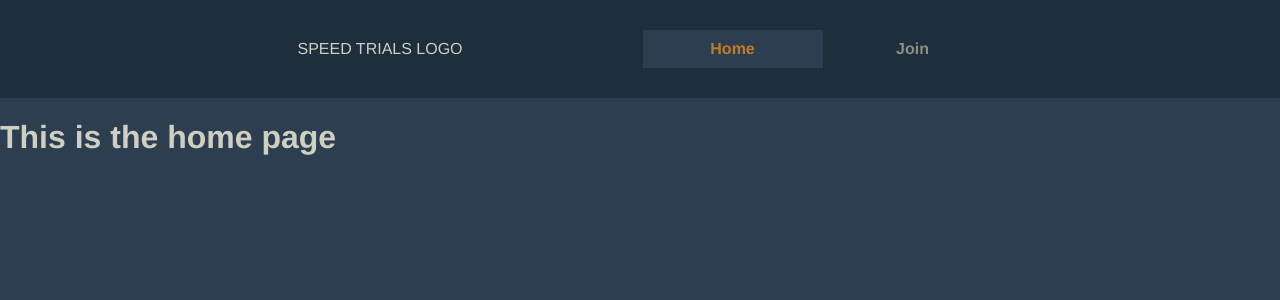
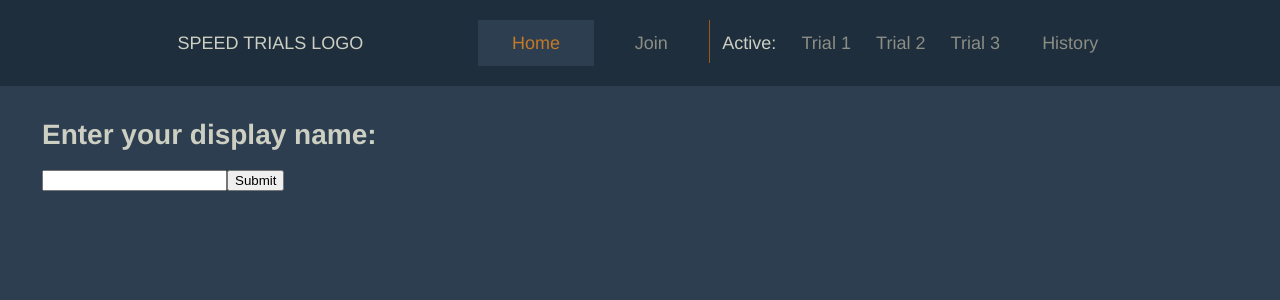
Before and after one commit to Hegemege/speed-trials, a Vue app: page / in a window 1280 px wide. Shown: the top 300 px of the page. Built offline with nearby package versions, Linux system fonts and the light colour scheme.

Commit message:
More navbar functionality and player name set

```diff
--- a/src/App.vue
+++ b/src/App.vue
@@ -4,28 +4,97 @@
             <div id="nav-logo">
                 <span>SPEED TRIALS LOGO</span>
             </div>
+            <div class="nav-mobile-separator"></div>
             <div id="nav-links" class="flex-container">
                 <router-link to="/">Home</router-link>
                 <router-link to="/join">Join</router-link>
+
+                <div class="nav-player-container" v-if="getPlayerName">
+                    <div class="nav-mobile-separator"></div>
+                    <div class="nav-separator"></div>
+                    <div class="flex-container flex-container-vertical nav-player-name-display">
+                        <span v-on:click="resetName"
+                        v-on:mouseover="showReset = true"
+                        v-on:mouseleave="showReset = false">
+                        {{ getPlayerName }}
+                        </span>
+                        <span class="nav-player-reset-text" v-show="showReset">
+                            Reset
+                        </span>
+                    </div>
+                </div>
+
+                <div class="nav-mobile-separator"></div>
+                <div class="nav-separator"></div>
+                <span>Active:</span>
+                <div v-for="(trial, index) in registeredTrials" :key="index" class="trial-link">
+                    <router-link :to="{ path: '/trial', query: { name: trial }}"
+                                 v-bind:class="{ inactive: !exactTrialActive(trial)}">
+                        {{ trial }}
+                    </router-link>
+                </div>
+                <div class="nav-mobile-separator"></div>
+                <router-link to="/history">History</router-link>
             </div>
         </div>
-        <router-view class="flex-container flex-container-vertical"></router-view>
+        <div v-if="getPlayerName">
+            <router-view class="content flex-container flex-container-vertical"></router-view>
+        </div>
+        <div v-else>
+            <PlayerNameInput class="content"></PlayerNameInput>
+        </div>
+
     </div>
 </template>
 
+
+
+
 <script lang="ts">
 import { Component, Vue } from "vue-property-decorator";
+import PlayerNameInput from "@/components/player-name-input.vue";
+import GlobalHelpers from "@/mixins.ts";
 
 @Component({
     components: {
-
+        PlayerNameInput
     },
     computed: {
-
-    }
+        registeredTrials() {
+            return ["Trial 1", "Trial 2", "Trial 3"];
+        },
+        getPlayerName() {
+            return this.$store.state["playerName"];
+        },
+    },
+    data: function() {
+        return {
+            showReset: false,
+        }
+    },
+    methods: {
+        exactTrialActive(trial: string) {
+            return this.$route.query["name"] === trial;
+        },
+        resetName() {
+            this.$data.showReset = false;
+            this.$store.dispatch("setPlayerName", "");
+        }
+    },
+    created: function() {
+        if (GlobalHelpers.methods.isLocalStorageSupported()) {
+            let playerName = localStorage.getItem("playerName");
+            if (playerName) {
+                this.$store.commit("setPlayerName", playerName);
+            }
+        }
+    },
 })
 export default class App extends Vue {}
 </script>
+
+
+
 
 <style lang="scss">
 @import "main.scss";
@@ -48,6 +117,10 @@ export default class App extends Vue {}
     flex-direction: column;
 }
 
+.flex-align-center {
+    align-items: center;
+}
+
 /* Page wide settings */
 
 body, html {
@@ -59,14 +132,33 @@ body, html {
     font-family: 'Avenir', Helvetica, Arial, sans-serif;
     -webkit-font-smoothing: antialiased;
     -moz-osx-font-smoothing: grayscale;
+    font-size: 14px;
     color: $common-text-color;
     background-color: $common-background-color;
+}
+
+/* Page content styling */
+
+.content {
+    padding-top: 1em;
+    padding-bottom: 1em;
+    padding-left: 1em;
+    padding-right: 1em;
+}
+
+@media (min-width: $mobile) {
+    .content {
+        padding-left: 3em;
+        padding-right: 3em;
+    }
 }
 
 /* Navbar styling */
 
 // Mobile navbar is a column
 #nav {
+    font-size: 18px;
+
     padding: 20px;
     cursor: default;
     background-color: $common-background-color-dark;
@@ -86,44 +178,78 @@ body, html {
 // Navbar link styles
 #nav a {
     color: $common-text-color-dark;
-    font-weight: bold;
+    font-size: 18px;
+    //font-weight: bold;
     text-decoration: none;
     cursor: pointer;
-    padding: 10px;
-}
+    padding: 0.7em;
 
-// Desktop navbar links should be fixed width blocks
-@media (min-width: $mobile) {
-    #nav a {
-        width: 10em;
+    // Desktop navbar links should be fixed width blocks
+    @media (min-width: $mobile) {
+        width: 5em;
         text-align: center;
     }
 }
 
+#nav span {
+    padding: 0.7em;
+}
+
 #nav-logo {
-    padding: 20px;
+    padding: 0.7em;
+    // Desktop navbar has a separator between logo and links
+    @media (min-width: $mobile) {
+        margin-right: 5em;
+    }
 }
 
 // Mobile navbar links are in a column
 #nav-links {
     flex-direction: column;
-}
-
-@media (min-width: $mobile) {
-    // Desktop navbar has a separator between logo and links
-    #nav-logo {
-        margin-right: 10em;
-    }
-
     // Desktop navbar links are in one row
-    #nav-links {
-        //flex: 3;
+    @media (min-width: $mobile) {
         flex-direction: row;
     }
 }
 
+#nav .nav-player-container {
+    display: flex;
+    flex-direction: column;
+    @media (min-width: $mobile) {
+        flex-direction: row;
+    }
+}
+
+#nav .nav-player-container:hover {
+    cursor: pointer;
+}
+
+#nav .nav-player-container .nav-player-reset-text {
+    padding: 0;
+    font-size: 10px;
+    text-align: center;
+    margin-top: -1em;
+}
+
+// Mobile separator in navbar
+#nav .nav-mobile-separator {
+    border-top: 1px solid $common-accent-color-dark;
+}
+
+@media (min-width: $mobile) {
+    #nav .nav-mobile-separator {
+        border: 0;
+    }
+
+    #nav .nav-separator {
+        height: 1em + 0.7em + 0.7em;
+        border-left: 1px solid $common-accent-color-dark;
+    }
+}
+
+
 // Navbar link styling
-#nav a:hover, #nav a.router-link-exact-active:hover {
+#nav a:hover, #nav a.router-link-exact-active:hover, #nav .trial-link a:hover {
     background-color: $common-background-color-light;
 }
 
@@ -135,4 +261,20 @@ body, html {
     color: $common-accent-color;
     background-color: $common-background-color;
 }
+
+/* Navbar trial section */
+
+#nav .trial-link {
+    display: flex;
+}
+
+#nav .trial-link a {
+    width: auto;
+}
+
+#nav .trial-link a.router-link-exact-active.inactive {
+    color: $common-text-color-dark;
+    background-color: inherit;
+}
+
 </style>
--- /dev/null
+++ b/src/components/player-name-input.vue
@@ -0,0 +1,34 @@
+<template>
+    <div class="player-name-input">
+        <h1>Enter your display name:</h1>
+        <input type="text" v-on:keyup.enter="onSubmit" v-model="playerName">
+        <button v-on:click="onSubmit">Submit</button>
+    </div>
+</template>
+
+<script lang="ts">
+import { Component, Vue } from "vue-property-decorator";
+
+@Component({
+    data: function() {
+        return {
+            playerName: ""
+        }
+    },
+    computed: {
+
+    },
+    methods: {
+        onSubmit: function() {
+            this.$store.dispatch("setPlayerName", this.$data.playerName);
+
+            let playerName = localStorage.getItem("playerName");
+        }
+    }
+})
+export default class PlayerNameInput extends Vue {}
+</script>
+
+<style scoped>
+
+</style>
--- /dev/null
+++ b/src/mixins.ts
@@ -0,0 +1,15 @@
+
+export default {
+    methods: {
+        isLocalStorageSupported() {
+            var test = "test_isLocalStorageSupported";
+            try {
+                localStorage.setItem(test, test);
+                localStorage.removeItem(test);
+                return true;
+            } catch(e) {
+                return false;
+            }
+        }
+    },
+}
--- a/src/router.ts
+++ b/src/router.ts
@@ -2,6 +2,7 @@ import Vue from "vue";
 import Router from "vue-router";
 import Home from "./views/Home.vue";
 import Join from "./views/Join.vue";
+import Trial from "./views/Trial.vue";
 
 Vue.use(Router);
 
@@ -18,5 +19,10 @@ export default new Router({
             name: "join",
             component: Join,
         },
+        {
+            path: "/trial",
+            name: "trial",
+            component: Trial,
+        },
     ],
 });
--- a/src/store.ts
+++ b/src/store.ts
@@ -1,16 +1,26 @@
 import Vue from "vue";
 import Vuex from "vuex";
+
+import GlobalHelpers from "@/mixins";
 
 Vue.use(Vuex);
 
 export default new Vuex.Store({
     state: {
+        "playerName": "",
 
     },
     mutations: {
-
+        setPlayerName(state, name) {
+            state["playerName"] = name;
+        }
     },
     actions: {
-
+        setPlayerName(context, name) {
+            context.commit("setPlayerName", name);
+            if (GlobalHelpers.methods.isLocalStorageSupported()) {
+                localStorage.setItem("playerName", name);
+            }
+        }
     },
 });
--- /dev/null
+++ b/src/views/Trial.vue
@@ -0,0 +1,21 @@
+<template>
+    <div class="trial">
+        <h1>{{ trialName }}</h1>
+    </div>
+</template>
+
+<script lang="ts">
+import { Component, Vue } from "vue-property-decorator";
+
+@Component({
+    components: {
+
+    },
+    computed: {
+        trialName() {
+            return this.$route.query["name"];
+        },
+    }
+})
+export default class Trial extends Vue {}
+</script>
```
Also changed, not shown: src/views/Join.vue (+14 -0 lines).
